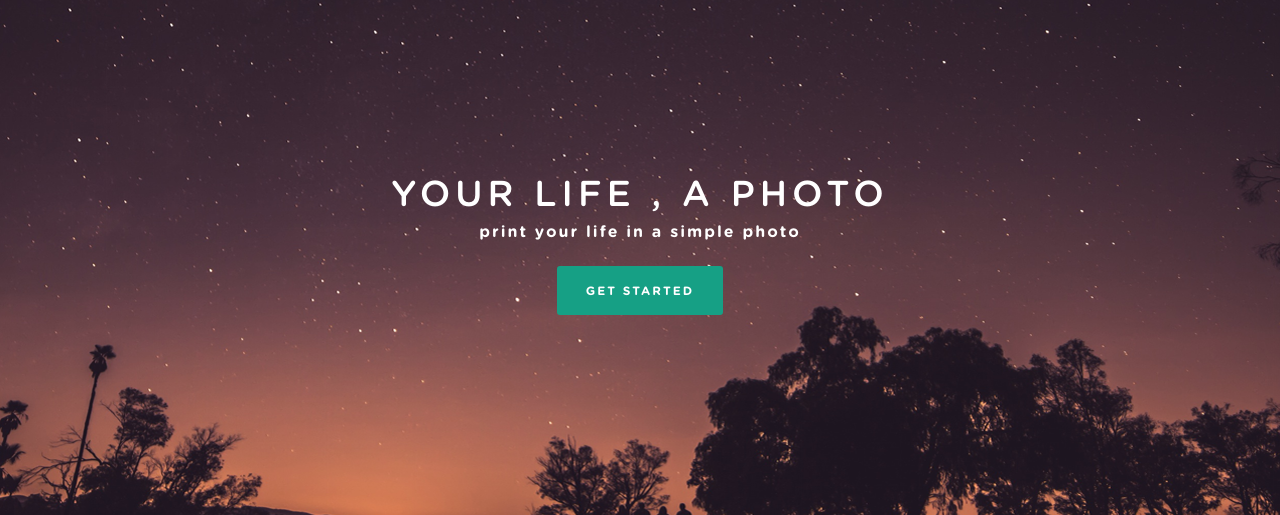
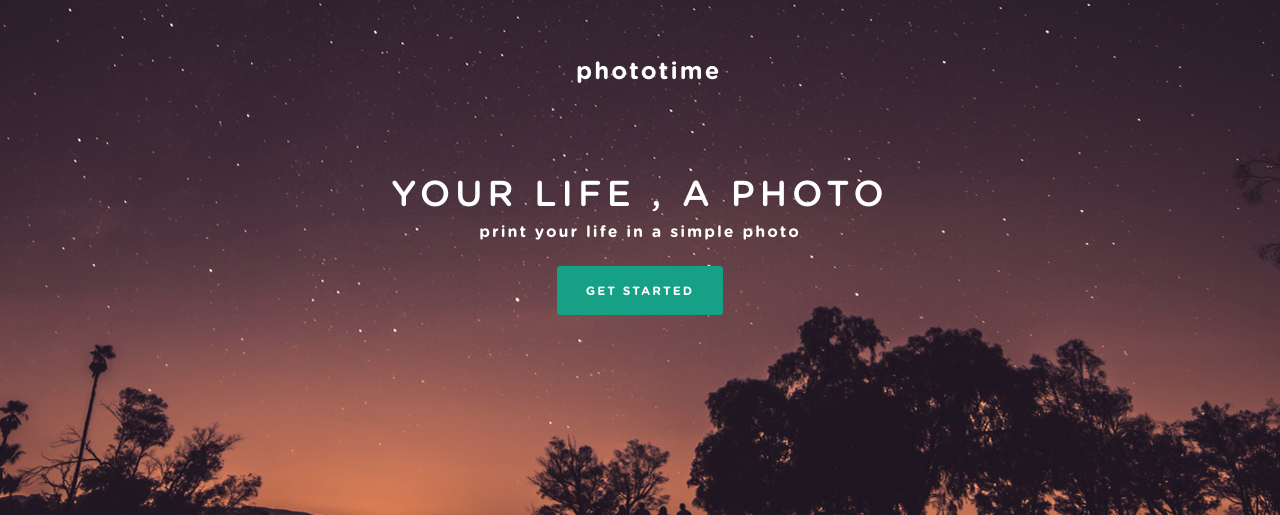
Before and after one commit to bulbashist/RPI_lab1, a plain HTML site: page index.html in a window 1280 px wide. Shown: the part 162-677 px from the top of the page. Drawn offline with Linux system fonts and the light colour scheme.

Commit message:
Update index.html

```diff
--- a/index.html
+++ b/index.html
@@ -15,6 +15,7 @@
 						<a href = >DESIGN</a>
 						<a href = >DOWNLOAD</a>
 					</p>
+					<h1>phototime</h1>
 				</nav>
 			</header>
 			<section class = "yourlife">
```
